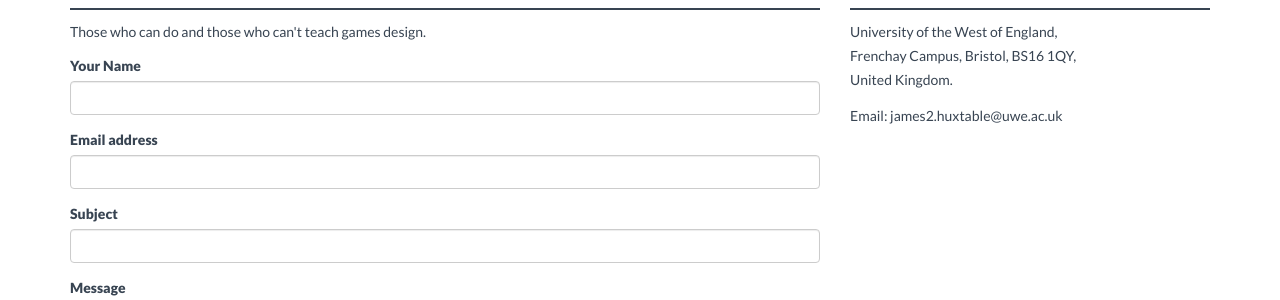
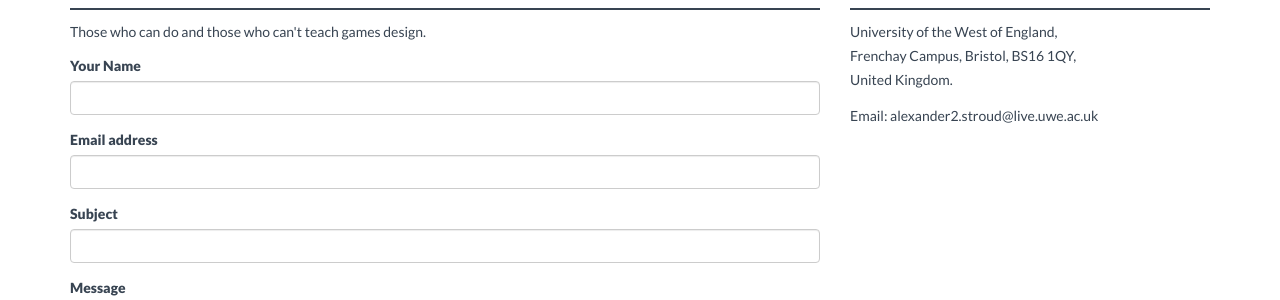
Before and after one commit to Stroudie2/Stroudie2.github.io, a Jekyll site: the page built from contact.html, in a window 1280 px wide and 1063 px high. Shown: the part 278-578 px from the top of the window. Built offline with Jekyll 4.4.1, drawn with Linux system fonts in a browser that asks for light colours; nearby versions of some CDN libraries.

Commit message:
Update _config.yml

```diff
--- a/_config.yml
+++ b/_config.yml
@@ -54,7 +54,7 @@ address:
     - University of the West of England,
     - Frenchay Campus, Bristol, BS16 1QY,
     - United Kingdom.
-email: james2.huxtable@uwe.ac.uk
+email: alexander2.stroud@live.uwe.ac.uk
 
 
 
```
